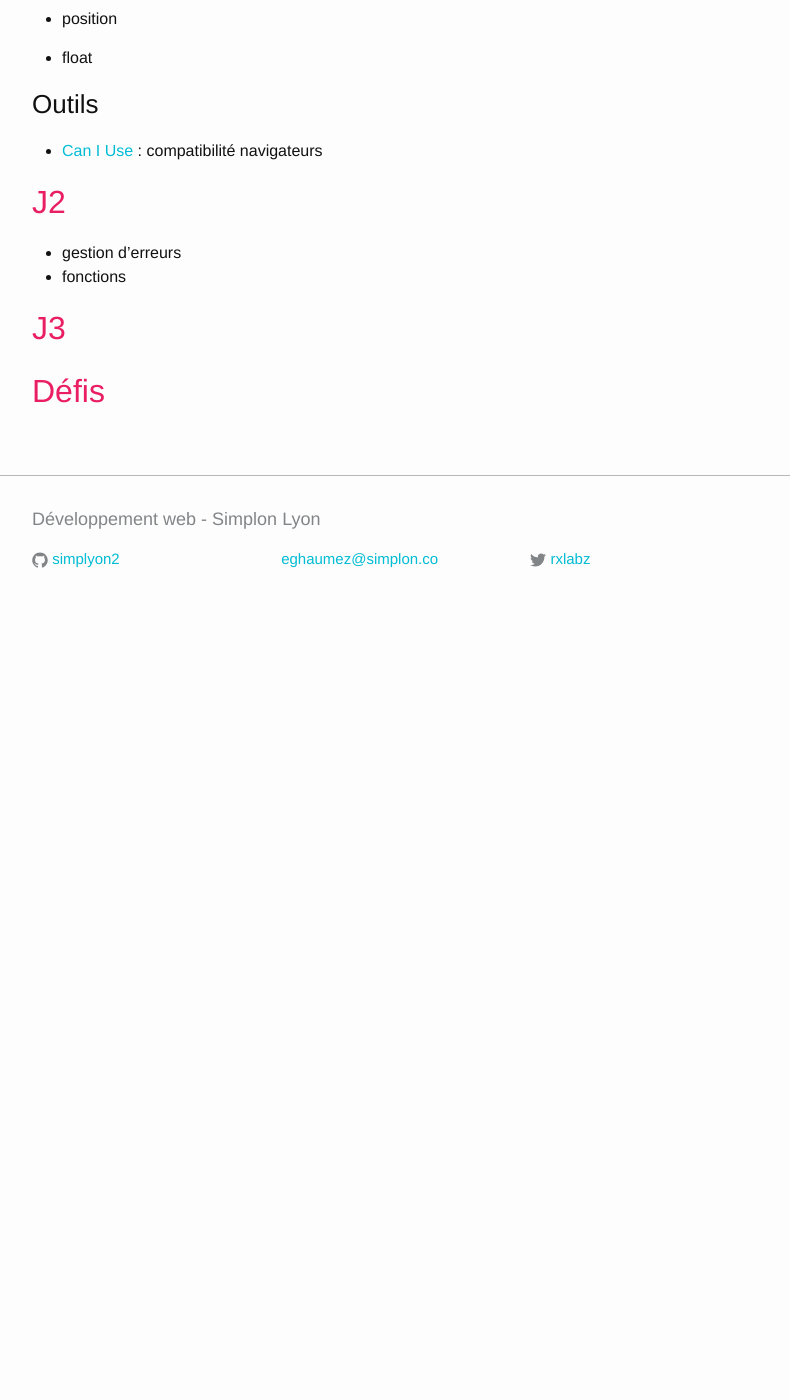
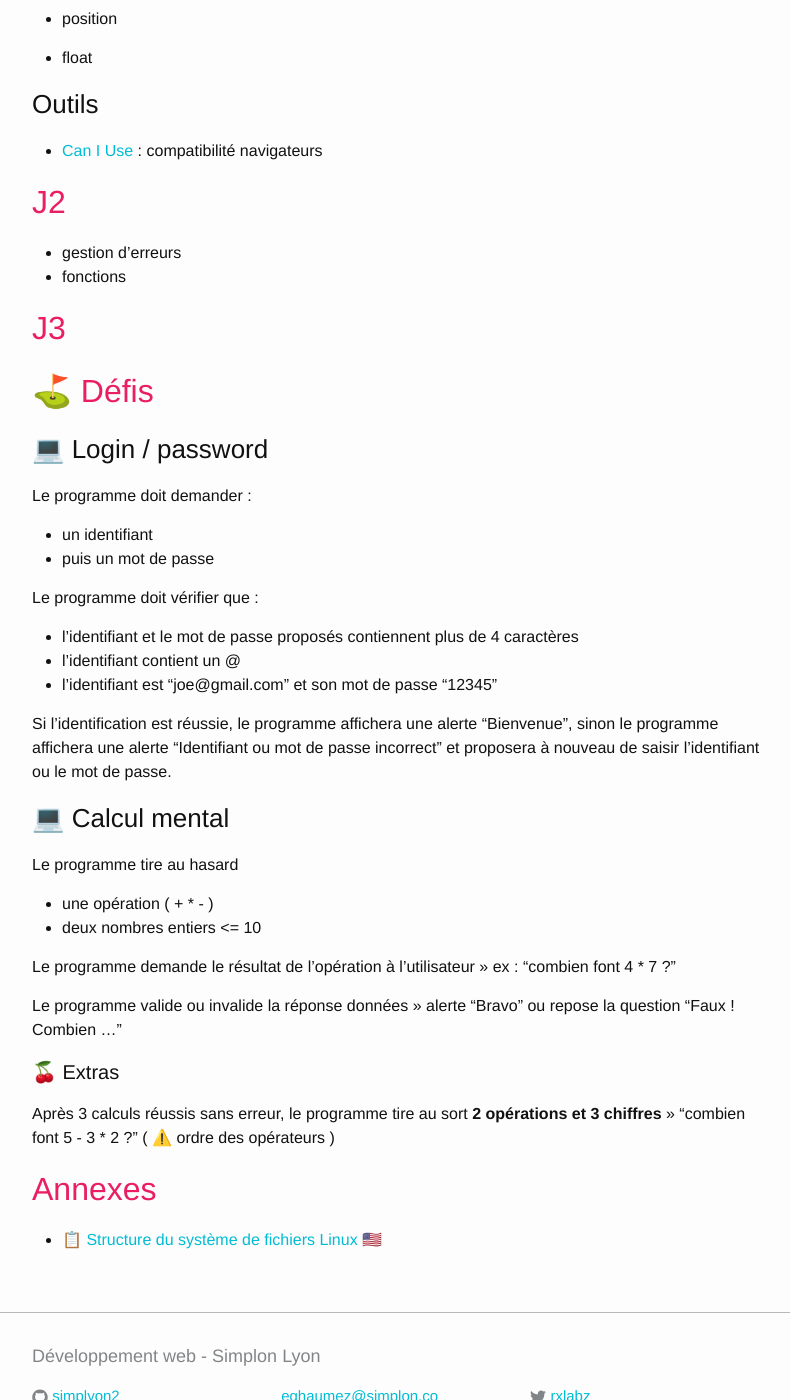
Before and after one commit to cappert/support, a Jekyll site: the page built from _posts/2016-07-18-semaine3.md, in a window 1280 px wide and 1400 px high, scrolled down 1408 px. Shown: the whole window, without its empty margins (238-1028 px from the left). Built offline with Jekyll 4.4.1, drawn with Linux system fonts in a browser that asks for light colours; emoji names are drawn with the system emoji font; before the commit the page ends 2038 px from its top, so only the background shows below that.

Commit message:
S3 1ers défis

```diff
--- a/_posts/2016-07-18-semaine3.md
+++ b/_posts/2016-07-18-semaine3.md
@@ -78,4 +78,40 @@ categories: hebdo
 
 ## J3
 
-## Défis
+## :golf: Défis
+
+### :computer: Login / password
+
+Le programme doit demander :
+
+- un identifiant
+- puis un mot de passe
+
+Le programme doit vérifier que :
+
+- l'identifiant et le mot de passe proposés contiennent plus de 4 caractères
+- l'identifiant contient un @
+- l'identifiant est "joe@gmail.com" et son mot de passe "12345"
+
+Si l'identification est réussie, le programme affichera une alerte "Bienvenue",
+sinon le programme affichera une alerte "Identifiant ou mot de passe incorrect" et proposera à nouveau de saisir l'identifiant ou le mot de passe.
+
+### :computer: Calcul mental
+
+Le programme tire au hasard
+
+- une opération ( + * - )
+- deux nombres entiers <= 10
+
+Le programme demande le résultat de l'opération à l'utilisateur » ex : "combien font 4 * 7 ?"
+
+Le programme valide ou invalide la réponse données » alerte "Bravo" ou repose la question "Faux ! Combien ..."
+
+#### :cherries: Extras
+
+Après 3 calculs réussis sans erreur, le programme tire au sort **2 opérations et 3 chiffres** » "combien font 5 - 3 * 2 ?" ( :warning: ordre des opérateurs )
+
+
+## Annexes
+
+- [ :clipboard: Structure du système de fichiers Linux :us:](http://linuxcommand.org/lc3_lts0040.php)
```
